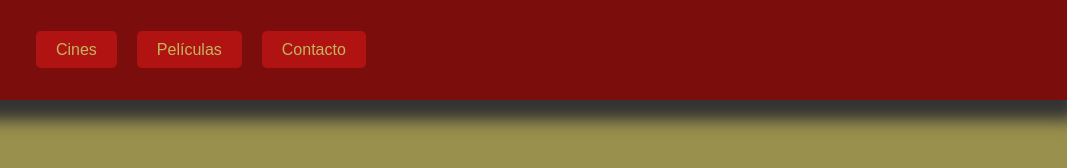
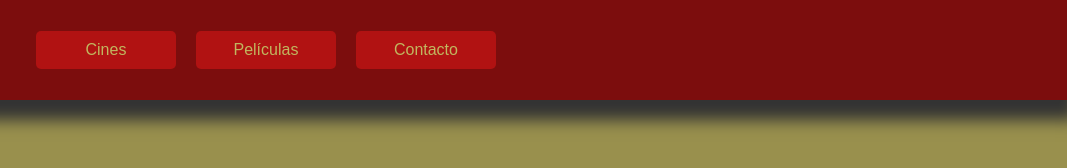
Before and after one commit to juanmiraaaa/ProyectoIntermodular, a plain HTML site: page src/website/components/header.html in a window 1280 px wide. Shown: the full height of the page, 213-1280 px from the left. Drawn offline with nearby package versions, Linux system fonts and the light colour scheme; a web font is replaced by a local one.

Commit message:
style: hotfix styles on header

```diff
--- a/src/website/assets/css/header.css
+++ b/src/website/assets/css/header.css
@@ -26,13 +26,18 @@ nav ul {
     padding: 0;
 }
 
+
 nav ul li a {
+    display: inline-block;
+    text-align: center;
     text-decoration: none;
     background-color: var(--nav-a-bg-color);
     color: var(--nav-a-color);
+    width: 100px;
     padding: 10px 20px;
     border-radius: 5px;
     font-size: 1rem;
+
 }
 
 nav ul li a:hover {
```
